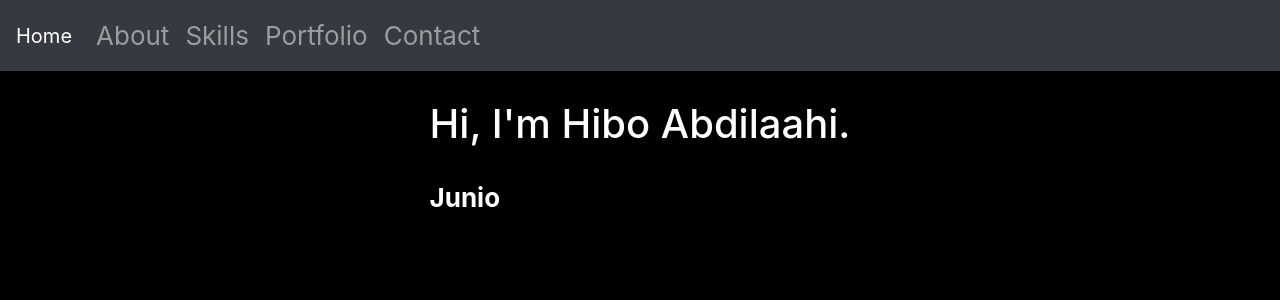
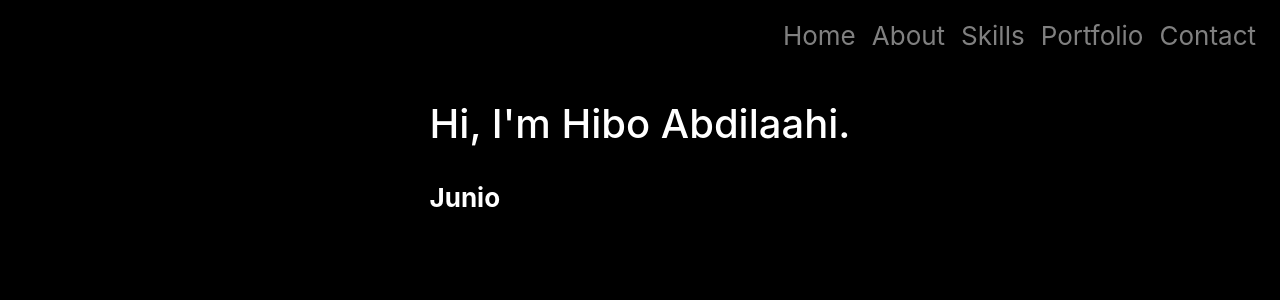
Before and after one commit to hiboabd/personal_website, a React (Create React App) app in the folder my-app/: page / in a window 1280 px wide. Shown: the top 300 px of the page. Built offline with nearby package versions, Linux system fonts and the light colour scheme.

Commit message:
Right aligned navbar

```diff
--- a/my-app/src/components/navbar.js
+++ b/my-app/src/components/navbar.js
@@ -8,11 +8,11 @@ export default class MyNavbar extends Component {
   render(){
 
     return (
-        <Navbar collapseOnSelect expand="lg" bg="dark" variant="dark" fixed="top">
-          <Navbar.Brand href="/">Home</Navbar.Brand>
+        <Navbar collapseOnSelect expand="lg" bg="transparent" variant="dark" fixed="top">
           <Navbar.Toggle aria-controls="responsive-navbar-nav" />
           <Navbar.Collapse id="responsive-navbar-nav">
-          <Nav className="mr-auto">
+          <Nav className="ml-auto">
+            <Nav.Link href="/">Home</Nav.Link>
             <Nav.Link href="/about">About</Nav.Link>
             <Nav.Link href="/skills">Skills</Nav.Link>
             <Nav.Link href="/portfolio">Portfolio</Nav.Link>
```
